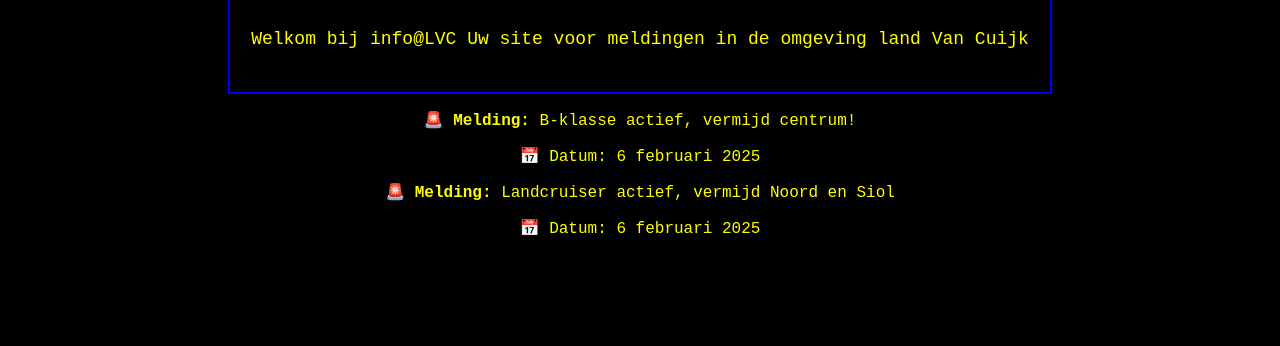
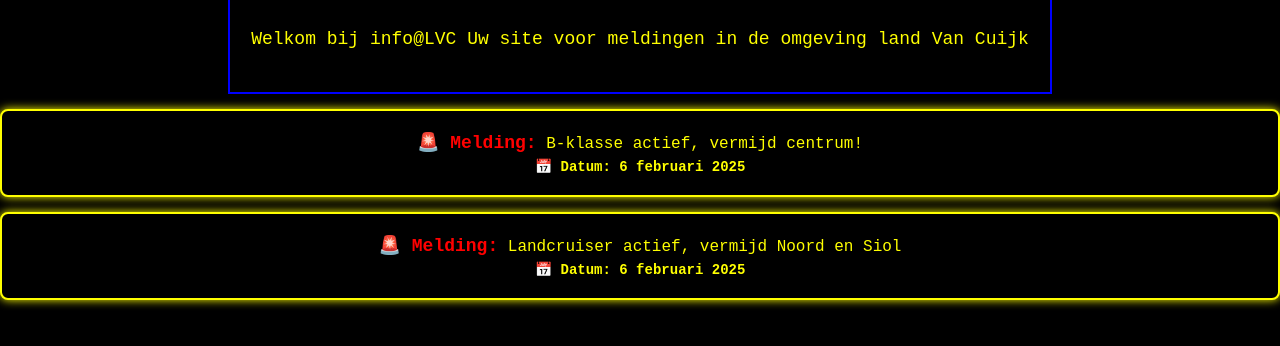
Before and after one commit to mnmkrsafety/info-cuijk, a plain HTML site: page index.html in a window 1280 px wide. Shown: the part 72-418 px from the top of the page. Drawn offline with Linux system fonts and the light colour scheme.

Commit message:
Update style.css melding

```diff
--- a/style.css
+++ b/style.css
@@ -35,3 +35,31 @@ body {
     width: 100%;
     bottom: 0;
 }
+.melding-blok {
+    background-color: #000;
+    border: 2px solid yellow;
+    padding: 15px;
+    margin: 15px 0;
+    border-radius: 8px;
+    box-shadow: 0 0 10px yellow;
+    font-family: 'Courier New', Courier, monospace;
+}
+
+.melding-blok p {
+    margin: 5px 0;
+    font-size: 16px;
+    color: yellow;
+}
+
+.melding-blok strong {
+    color: red;
+    font-size: 18px;
+    font-weight: bold;
+}
+
+.melding-blok .datum {
+    color: yellow;
+    font-weight: bold;
+    font-size: 14px;
+    margin-top: 5px;
+}
```
